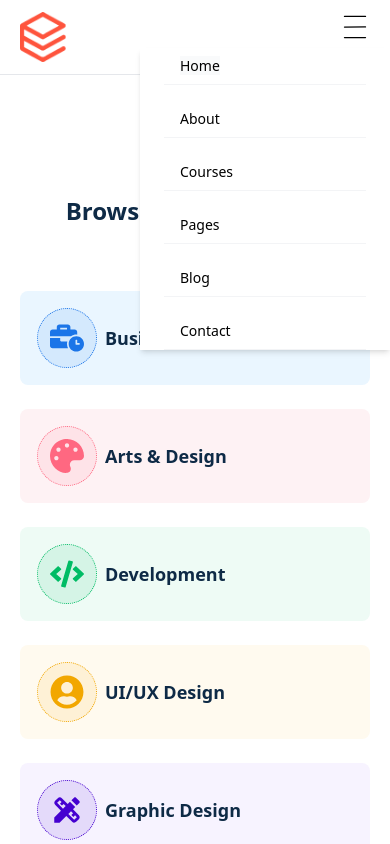
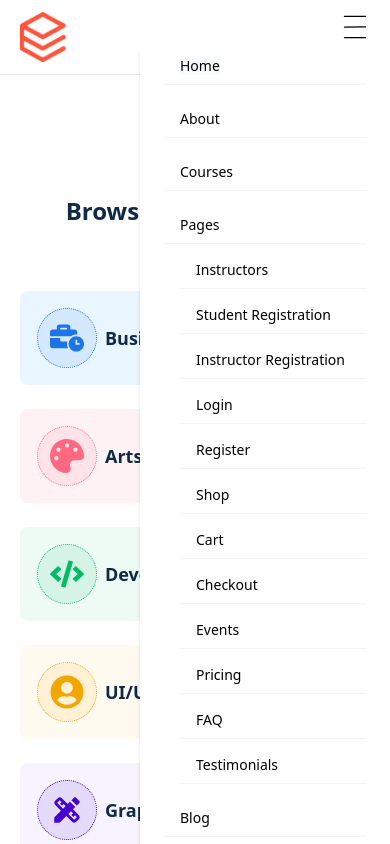
Before and after one commit to tech-cell-eg/round-2-courses-hub-front, a React (Vite) app: page / in a window 390 px wide. Both pictures are taken after a click on the icon 355 px from the left and 27 px from the top of the page. Shown: the top 844 px of the page. Built offline with nearby package versions, Linux system fonts and the light colour scheme.

Commit message:
update mobile navbar

```diff
--- a/src/components/Navbar/MobileNavbar.tsx
+++ b/src/components/Navbar/MobileNavbar.tsx
@@ -1,20 +1,46 @@
 import NavItem from "./NavLink";
 
 interface MobileNavbarProps {
-  closeMenu: () => void; // Add a prop to close the menu
+  closeMenu: () => void;
 }
 
 function MobileNavbar({ closeMenu }: MobileNavbarProps) {
   return (
     <div
-      className="bg-white w-[250px] px-6  shadow-md absolute top-12 right-0 z-50 transition-transform transform translate-x-0"
+      className="bg-white w-[250px] px-6 pb-10 shadow-md absolute top-12 right-0 z-50 transition-transform transform translate-x-0"
       onClick={closeMenu}
     >
       <ul className="space-y-4">
         <NavItem href="/">Home</NavItem>
         <NavItem href="/about-us">About</NavItem>
         <NavItem href="/courses">Courses</NavItem>
-        <NavItem href="/categories">Pages</NavItem>
+
+        {/* Pages Dropdown */}
+        <li className="relative">
+          <NavItem href="/categories">Pages</NavItem>
+          <ul className="ml-4 mt-2 space-y-2">
+            {/* Grouping related pages */}
+            <NavItem href="/instructors">Instructors</NavItem>
+
+            {/* Authentication */}
+            <NavItem href="/auth/student-registration">Student Registration</NavItem>
+            <NavItem href="/auth/instructor-registration">Instructor Registration</NavItem>
+            <NavItem href="/auth/login">Login</NavItem>
+            <NavItem href="/auth/register">Register</NavItem>
+
+            {/* Shop-related pages */}
+            <NavItem href="/education-shop">Shop</NavItem>
+            <NavItem href="/cart">Cart</NavItem>
+            <NavItem href="/checkout">Checkout</NavItem>
+
+            {/* Other pages */}
+            <NavItem href="/events">Events</NavItem>
+            <NavItem href="/pricing">Pricing</NavItem>
+            <NavItem href="/faq">FAQ</NavItem>
+            <NavItem href="/testimonials">Testimonials</NavItem>
+          </ul>
+        </li>
+
         <NavItem href="/blog">Blog</NavItem>
         <NavItem href="/contact-us">Contact</NavItem>
       </ul>
```
